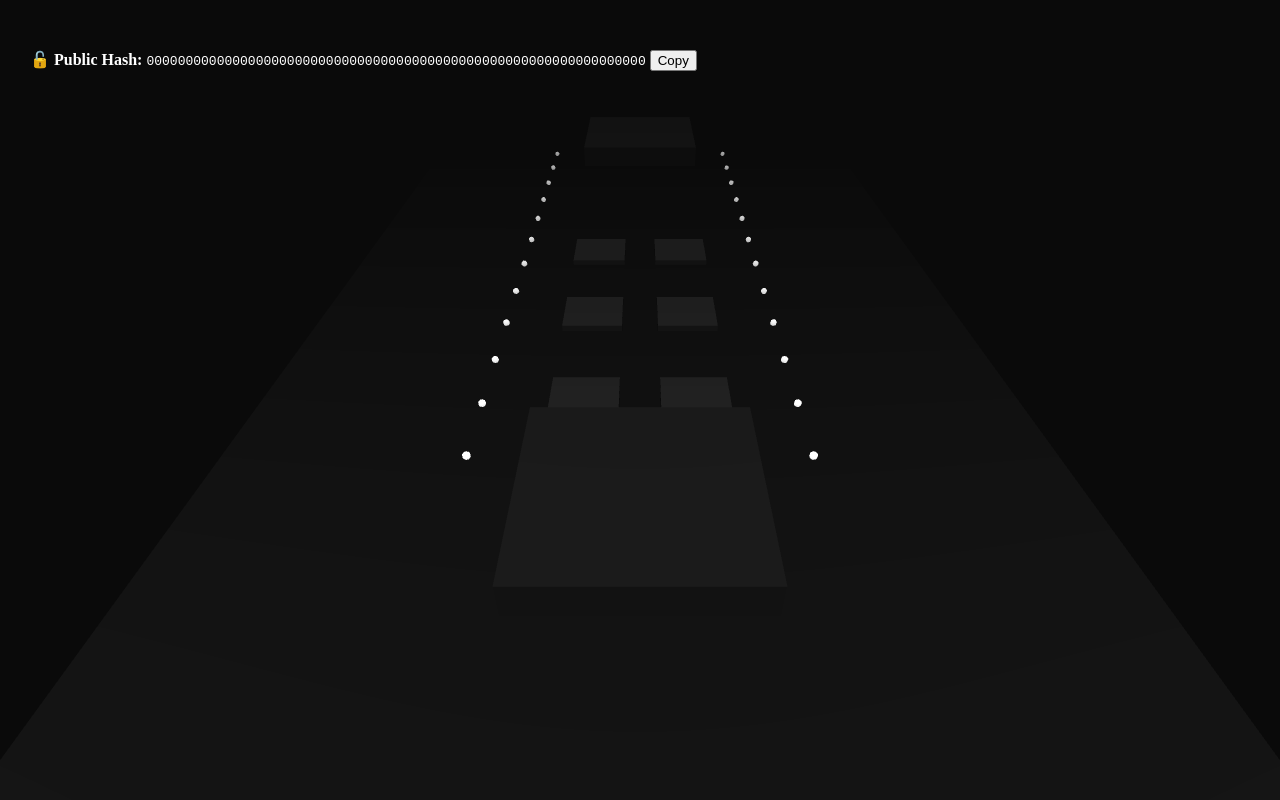
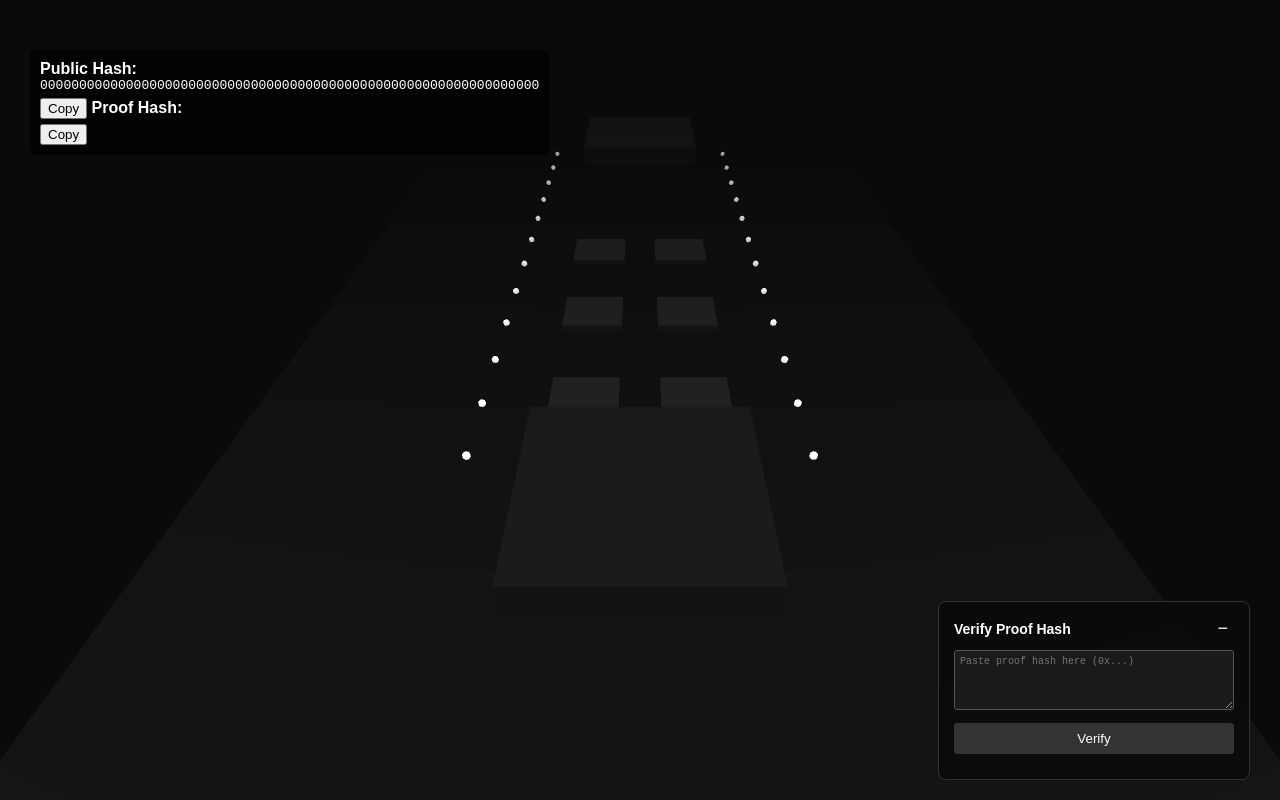
Before and after one commit to Atunde-SS/zktest, a website built with Vite: page index.html in a window 1280 px wide. Built offline with nearby package versions, Linux system fonts and the light colour scheme; animation ran at ten frames a second; what @aztec/bb.js, @noir-lang/acvm_js, @noir-lang/noirc_abi would draw is missing.

```diff
--- a/index.html
+++ b/index.html
@@ -1,13 +1,11 @@
-
 <!DOCTYPE html>
 <html lang="en">
   <head>
     <meta charset="utf-8">
-    <title>Glass Bridge</title>
+    <title>ZK Blind Guess</title>
     <style>
-      body { margin: 0; overflow: hidden; }
+      body { margin: 0; overflow: hidden; background: #0a0a0a; font-family: Arial, sans-serif; }
     </style>
-
     <script type="importmap">
     {
       "imports": {
@@ -29,21 +27,53 @@
       color: gold;
       opacity: 0;
       transition: opacity 1s ease-in-out;
-      font-family: 'Arial', sans-serif;
-    ">🎉 Noir gud! 🎉</div>
+    ">ZK Blind Guess Success!</div>
     <div style="
       position: absolute;
       top: 50px;
       left: 30px;
-      color: white
+      color: white;
+      background: rgba(0,0,0,0.7);
+      padding: 10px;
+      border-radius: 5px;
     ">
-      <strong>🔓 Public Hash:</strong>
-      <span id="public-hash-value" style="font-family: monospace;"></span>
-      <button id="copy-public-hash">Copy</button>
+      <strong>Public Hash:</strong>
+      <span id="public-hash-value" style="font-family: monospace; display: block;"></span>
+      <button id="copy-public-hash" style="margin-top: 5px;">Copy</button>
+      <strong>Proof Hash:</strong>
+      <span id="proof-hash-value" style="font-family: monospace; display: block;"></span>
+      <button id="copy-proof-hash" style="margin-top: 5px;">Copy</button>
     </div>
     <div id="copy-buttons" style="display: none; position: absolute; bottom: 20px; left: 50%; transform: translateX(-50%); gap: 8px;">
       <button id="copy-proof">📋 Copy Proof</button>
-      <!-- <button id="copy-sol">📄 Copy Verifier</button> -->
+      <button id="copy-proof-hash-bottom">📋 Copy Proof Hash</button>
     </div>
+    <div id="verification-panel" style="
+      position: absolute;
+      bottom: 20px;
+      right: 30px;
+      background: rgba(10,10,10,0.9);
+      color: white;
+      padding: 15px;
+      width: 280px;
+      border-radius: 8px;
+      border: 1px solid #333;
+      font-size: 12px;
+    ">
+      <div style="display: flex; justify-content: space-between; align-items: center; margin-bottom: 10px;">
+        <h3 style="margin: 0; font-size: 14px;">Verify Proof Hash</h3>
+        <button id="toggle-verify" style="background: none; border: none; color: white; font-size: 18px; cursor: pointer;">−</button>
+      </div>
+      <textarea id="proof-input" placeholder="Paste proof hash here (0x...)" style="width: 100%; height: 60px; margin-bottom: 10px; font-family: monospace; font-size: 10px; padding: 5px; border: 1px solid #555; background: #1a1a1a; color: white; border-radius: 3px; box-sizing: border-box;"></textarea>
+      <button id="verify-btn" style="width: 100%; padding: 8px; background: #333; color: white; border: none; border-radius: 3px; cursor: pointer; margin-bottom: 10px;">Verify</button>
+      <div id="verify-result" style="font-size: 11px; text-align: center;"></div>
+    </div>
+    <script>
+      document.getElementById("toggle-verify").addEventListener("click", () => {
+        const panel = document.getElementById("verification-panel");
+        panel.style.display = panel.style.display === "none" ? "block" : "none";
+        event.target.textContent = panel.style.display === "none" ? "+" : "−";
+      });
+    </script>
   </body>
 </html>
```
